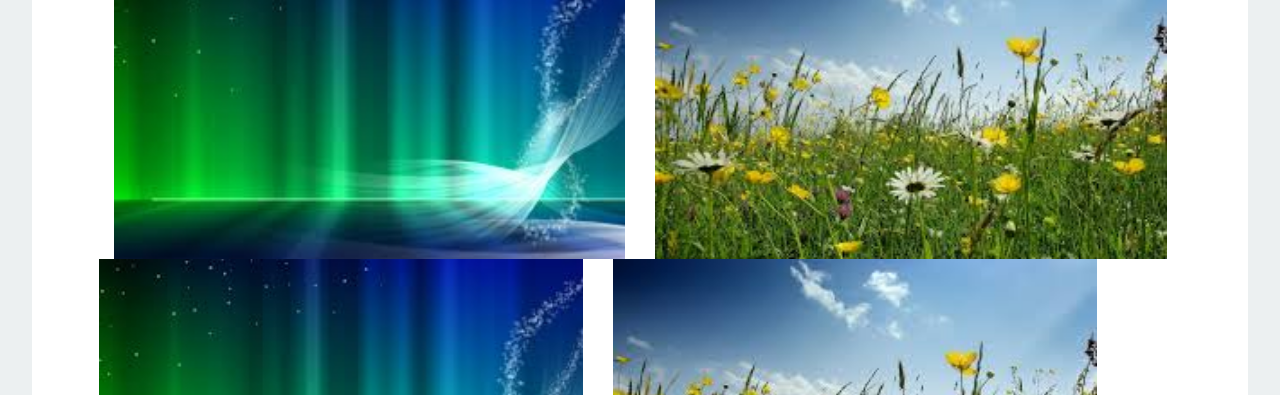
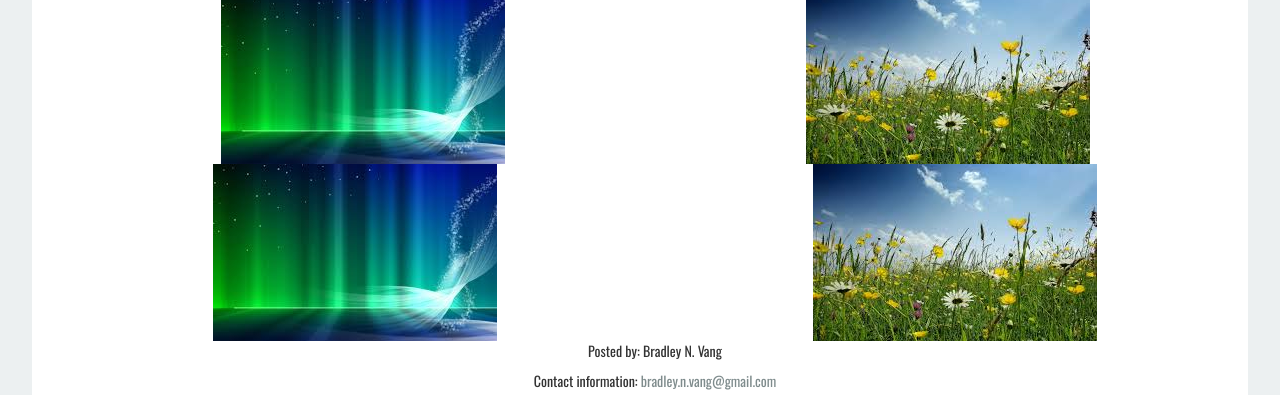
Before and after one commit to bradvang/bradvang-portfolio, a website: page client/work.html in a window 1280 px wide. Shown: the part 459-854 px from the top of the page. Drawn offline with nearby package versions, Linux system fonts and the light colour scheme; files that its build step writes are made by us from their sources; files whose address does not match are found by name.

Commit message:
more change

```diff
--- a/client/work.html
+++ b/client/work.html
@@ -14,12 +14,16 @@
 		<script src="https://maxcdn.bootstrapcdn.com/bootstrap/3.3.5/js/bootstrap.min.js"></script>
 								<!--End of BootStrap CDN-->
 
+                <!--Font Files-->
 		<link href='http://fonts.googleapis.com/css?family=Oswald' rel='stylesheet' type='text/css'>
     <link href='http://fonts.googleapis.com/css?family=Lobster' rel='stylesheet' type='text/css'>
     <link href='http://fonts.googleapis.com/css?family=Oswald:700' rel='stylesheet' type='text/css'>
+                <!--Font Files-->
 
-		<link rel="Stylesheet" type="text/css" href="styles/base.css" />
-    <link rel="Stylesheet" type="text/css" href="styles/work.css" />
+		            <!--CSS Files-->
+    <link rel="Stylesheet" type="text/css" href="styles/CSS/base.css" />
+    <link rel="Stylesheet" type="text/css" href="styles/CSS/index.css" />
+                <!--CSS Files-->
 
 		<title> Bradley N. Vang </title>
 	</head>
```
Also changed, not shown: client/index.html (+6 -13 lines).
